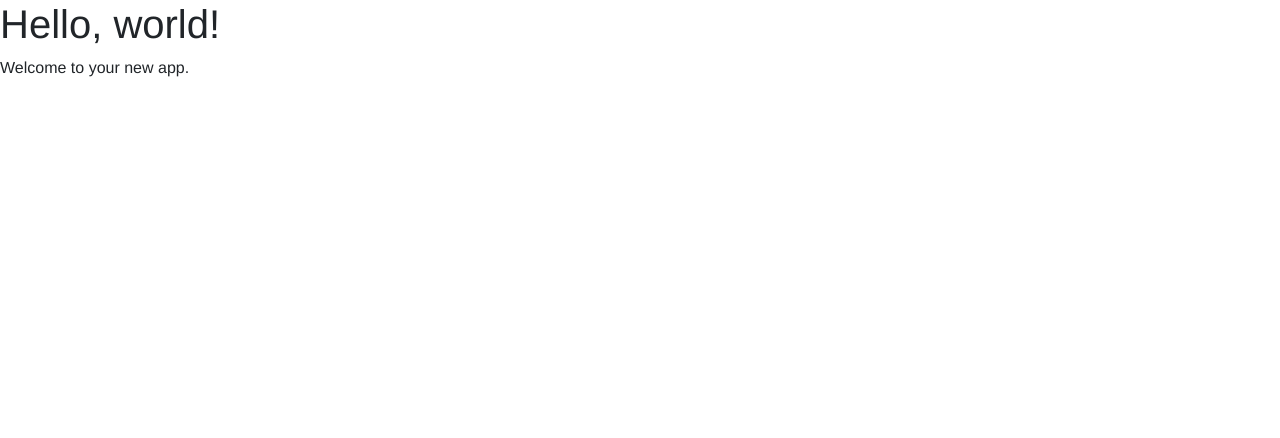
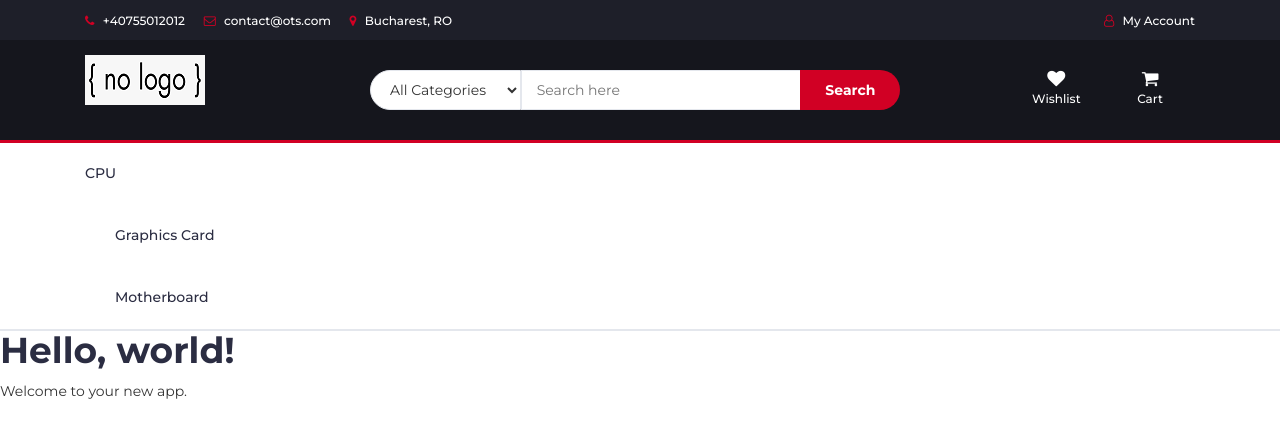
Before and after one commit to radup99/OnlineTechShop, an ASP.NET Core app: page / in a window 1280 px wide. Shown: the top 438 px of the page. Run offline with ASP.NET Core 8, Linux system fonts and the light colour scheme; style sheets or scripts are compiled from the project's sources; some libraries are stand-ins or nearby versions.

Commit message:
Add Header component (WebApp)

```diff
--- /dev/null
+++ b/OnlineTechShopWebApp/Layout/Header.razor
@@ -0,0 +1,71 @@
+<header>
+	<div id="top-header">
+		<div class="container">
+			<ul class="header-links pull-left">
+				<li><a href="#"><i class="fa fa-phone"></i> +40755012012</a></li>
+				<li><a href="#"><i class="fa fa-envelope-o"></i> contact@ots.com</a></li>
+				<li><a href="#"><i class="fa fa-map-marker"></i> Bucharest, RO</a></li>
+			</ul>
+			<ul class="header-links pull-right">
+				<li><a href="#"><i class="fa fa-user-o"></i> My Account</a></li>
+			</ul>
+		</div>
+	</div>
+	<div id="header">
+		<div class="container">
+			<div class="row">
+				<div class="col-md-3">
+					<div class="header-logo">
+						<a href="#" class="logo">
+							<img src="./img/logo.png" alt="">
+						</a>
+					</div>
+				</div>
+				<div class="col-md-6">
+					<div class="header-search">
+						<form>
+							<select class="input-select">
+								<option value="0">All Categories</option>
+								<option value="1">CPU</option>
+								<option value="1">Graphics Card</option>
+							</select>
+							<input class="input" placeholder="Search here">
+							<button class="search-btn">Search</button>
+						</form>
+					</div>
+				</div>
+				<div class="col-md-3 clearfix">
+					<div class="header-ctn">
+						<div>
+							<a href="#">
+								<i class="fa fa-heart"></i>
+								<span>Wishlist</span>
+							</a>
+						</div>
+						<div>
+							<a href="#">
+								<i class="fa fa-shopping-cart"></i>
+								<span>Cart</span>
+							</a>
+						</div>
+					</div>
+				</div>
+			</div>
+		</div>
+	</div>
+</header>
+<nav id="navigation">
+	<div class="container">
+		<div id="responsive-nav">
+			<ul class="main-nav nav navbar-nav">
+				<li><a href="#">CPU</a></li>
+				<li><a href="#">Graphics Card</a></li>
+				<li><a href="#">Motherboard</a></li>
+			</ul>
+		</div>
+	</div>
+</nav>
+
+@code {
+
+}
--- a/OnlineTechShopWebApp/Layout/MainLayout.razor
+++ b/OnlineTechShopWebApp/Layout/MainLayout.razor
@@ -1,4 +1,8 @@
 @inherits LayoutComponentBase
+
+<Styles />
+<Header />
+
 <div class="page">
     <main>
         @Body
--- /dev/null
+++ b/OnlineTechShopWebApp/Layout/Styles.razor
@@ -0,0 +1,11 @@
+<link href="https://fonts.googleapis.com/css?family=Montserrat:400,500,700" rel="stylesheet">
+<link type="text/css" rel="stylesheet" href="css/bootstrap.min.css" />
+<link type="text/css" rel="stylesheet" href="css/slick.css" />
+<link type="text/css" rel="stylesheet" href="css/slick-theme.css" />
+<link type="text/css" rel="stylesheet" href="css/nouislider.min.css" />
+<link rel="stylesheet" href="css/font-awesome.min.css">
+<link type="text/css" rel="stylesheet" href="css/style.css" />
+
+@code {
+
+}
```
